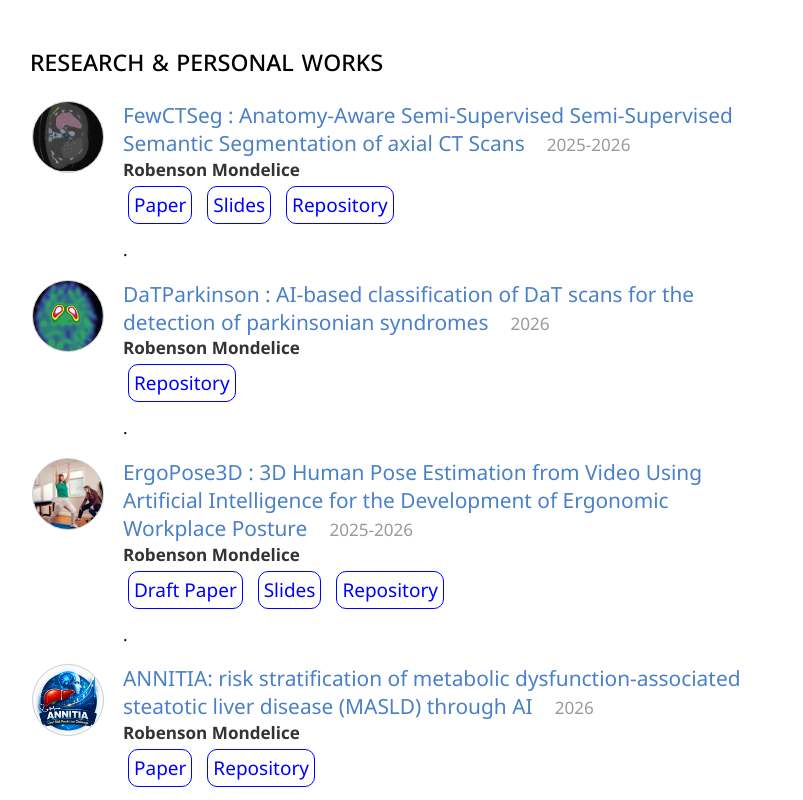
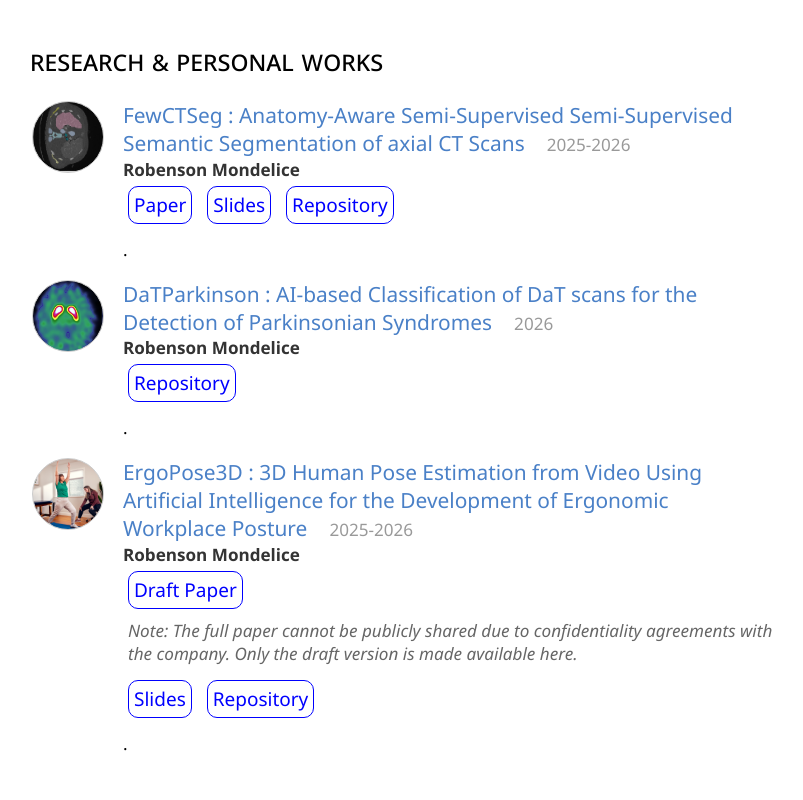
Before and after one commit to Robenson-Muscat/Robenson-Muscat.github.io, a plain HTML site: page index.html in a window 1280 px wide. Shown: the part 689-1489 px from the top of the page, without its empty margins (197-1000 px from the left). After the commit the page ends 1445 px from the top, so only its background shows below. Drawn offline with Linux system fonts and the light colour scheme.

Commit message:
Add notes on draft paper

```diff
--- a/index.html
+++ b/index.html
@@ -83,7 +83,7 @@
             <div class="story story-publication "><a
                     class="story-img" style="background-image:url(./static/competition_logo.png)" target="_blank"></a>
                 <div class="story-info"><a href="https://github.com/Robenson-Muscat/DaTParkinson" class="story-title"
-                        target="_blank">DaTParkinson : AI-based classification of DaT scans for the detection of parkinsonian syndromes</a>
+                        target="_blank">DaTParkinson : AI-based Classification of DaT scans for the Detection of Parkinsonian Syndromes</a>
                     <div class="story-date">2026</div>
                     <div class="story-authors"><b>Robenson Mondelice</b></div>
 
@@ -110,6 +110,9 @@
                         style="border: 1px solid blue; border-radius: 10px; padding: 5px; display: inline-block; margin: 5px; text-decoration: none; color: blue;">
                         Draft Paper
                     </a>
+                    <div style="font-size: 0.9em; color: #666; margin: 5px 0 10px 5px;">
+                        <em>Note: The full paper cannot be publicly shared due to confidentiality agreements with the company. Only the draft version is made available here.</em>
+                    </div>
                     <a  href=" https://drive.google.com/file/d/19_sGyQms1JIi_NzqUmji--3gvZ7Zi_2t/view?usp=sharing" target="_blank" rel="noopener"
                         style="border: 1px solid blue; border-radius: 10px; padding: 5px; display: inline-block; margin: 5px; text-decoration: none; color: blue;">
                         Slides
@@ -128,28 +131,6 @@
 
 
 
-            <div class="story story-publication "><a class="story-img"
-                    style="background-image:url(./static/annitia.png)" target="_blank"></a>
-                <div class="story-info"><a href="https://github.com/Robenson-Muscat/Annitia" class="story-title"
-                        target="_blank"> ANNITIA: risk stratification of metabolic dysfunction-associated steatotic
-                        liver disease (MASLD) through AI</a>
-                    <div class="story-date">2026</div>
-                    <div class="story-authors"><b>Robenson Mondelice</b> </div>
-                    <a target="_blank" rel="noopener"
-                        style="border: 1px solid blue; border-radius: 10px; padding: 5px; display: inline-block; margin: 5px; text-decoration: none; color: blue;">
-                        Paper
-                    </a>
-                    <a href="https://github.com/Robenson-Muscat/Annitia" target="_blank" rel="noopener"
-                        style="border: 1px solid blue; border-radius: 10px; padding: 5px; display: inline-block; margin: 5px; text-decoration: none; color: blue;">
-                        Repository
-                    </a>
-
-                    <div class="story-blurb">
-
-                    </div>
-                </div>
-            </div>
-
 
                 </div>
             </div>
```
